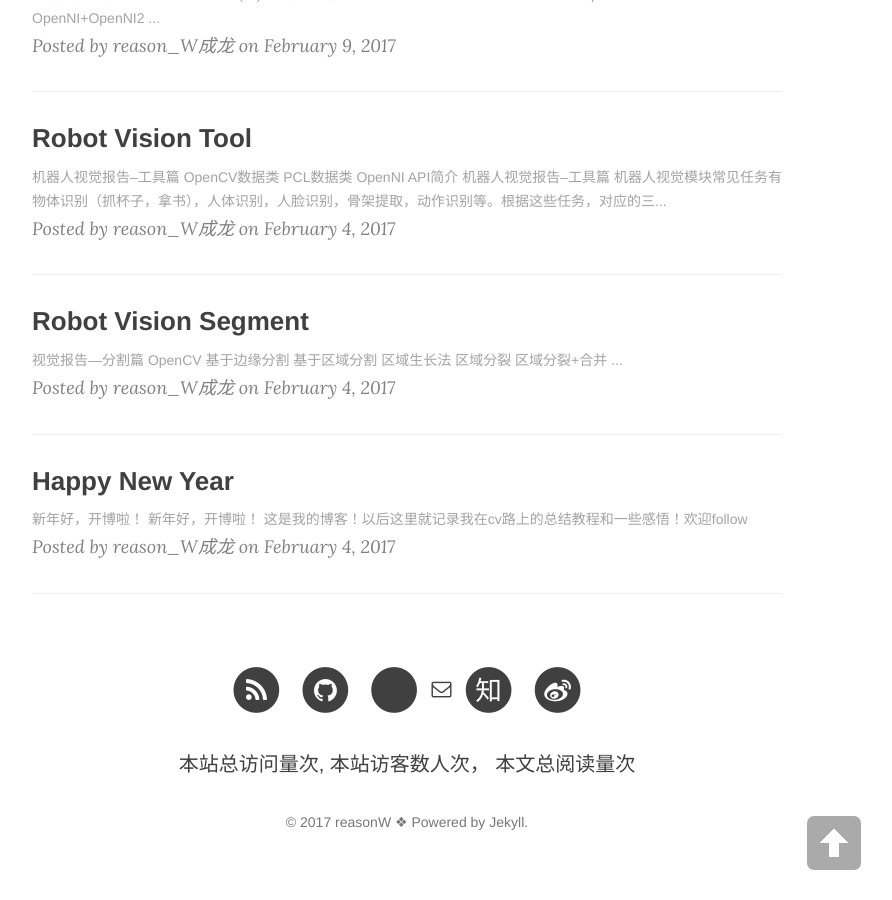
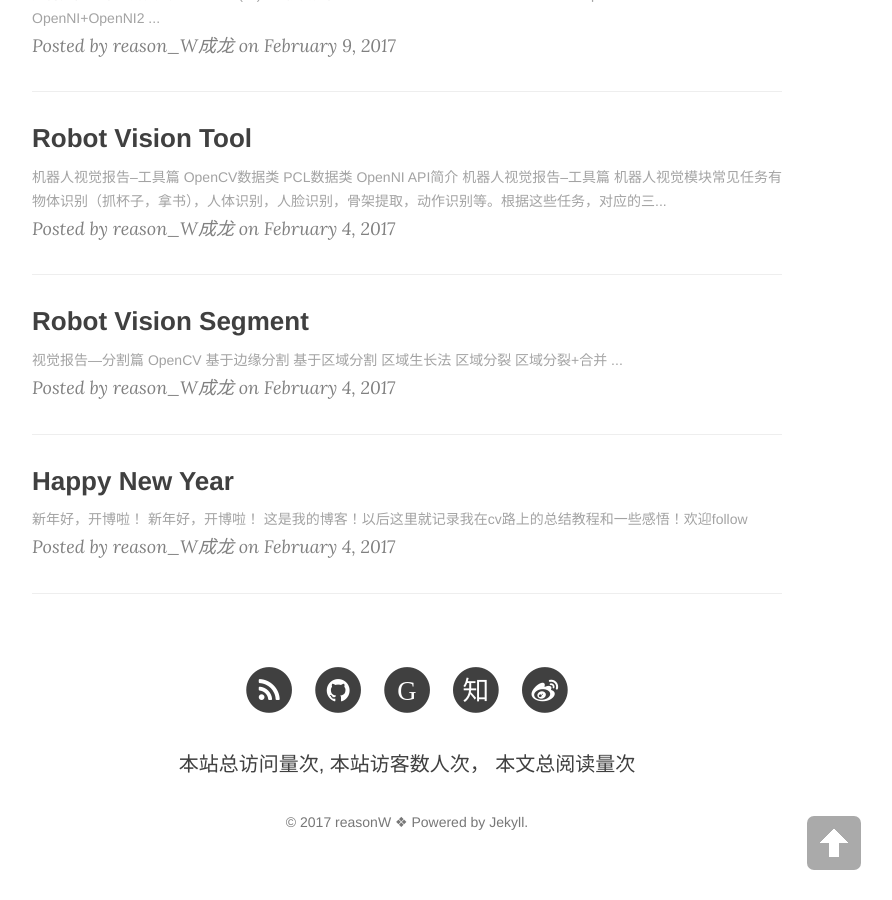
Before and after one commit to Skylar95/Skylar95, a Jekyll site: the page built from index.html, in a window 1280 px wide and 900 px high, scrolled down 904 px. Shown: the whole window, without its empty margins (233-1125 px from the left). Built offline with Jekyll 4.4.1, drawn with Linux system fonts in a browser that asks for light colours; nearby versions of some CDN libraries; the list of posts is cut into pages by our own code; comment, search, counter and statistics services are not loaded.

Commit message:
modify contact me

```diff
--- a/_includes/footer.html
+++ b/_includes/footer.html
@@ -50,16 +50,14 @@
 
                     {% if site.email %}
                     <li>
-                      <a href="mailto:charlewander@gmail.com">
+                      <a target="_blank" href="mailto:charlewander@gmail.com">
                         <span class="fa-stack fa-lg">
                             <i class="fa fa-circle fa-stack-2x"></i>
-                            <i class="fa  fa-stack-1x fa-inverse"></i>
+                            <i class="fa  fa-stack-1x fa-inverse">G</i>
                         </span>
                     </a>
                     </li>
-                    <a href="mailto:{{site.email}}" title="email">
-                        <i class="fa fa-envelope-o" aria-hidden="true"></i>
-                    </a>
+
                     {% endif %}
 
                     {% if site.zhihu_username %}
```
